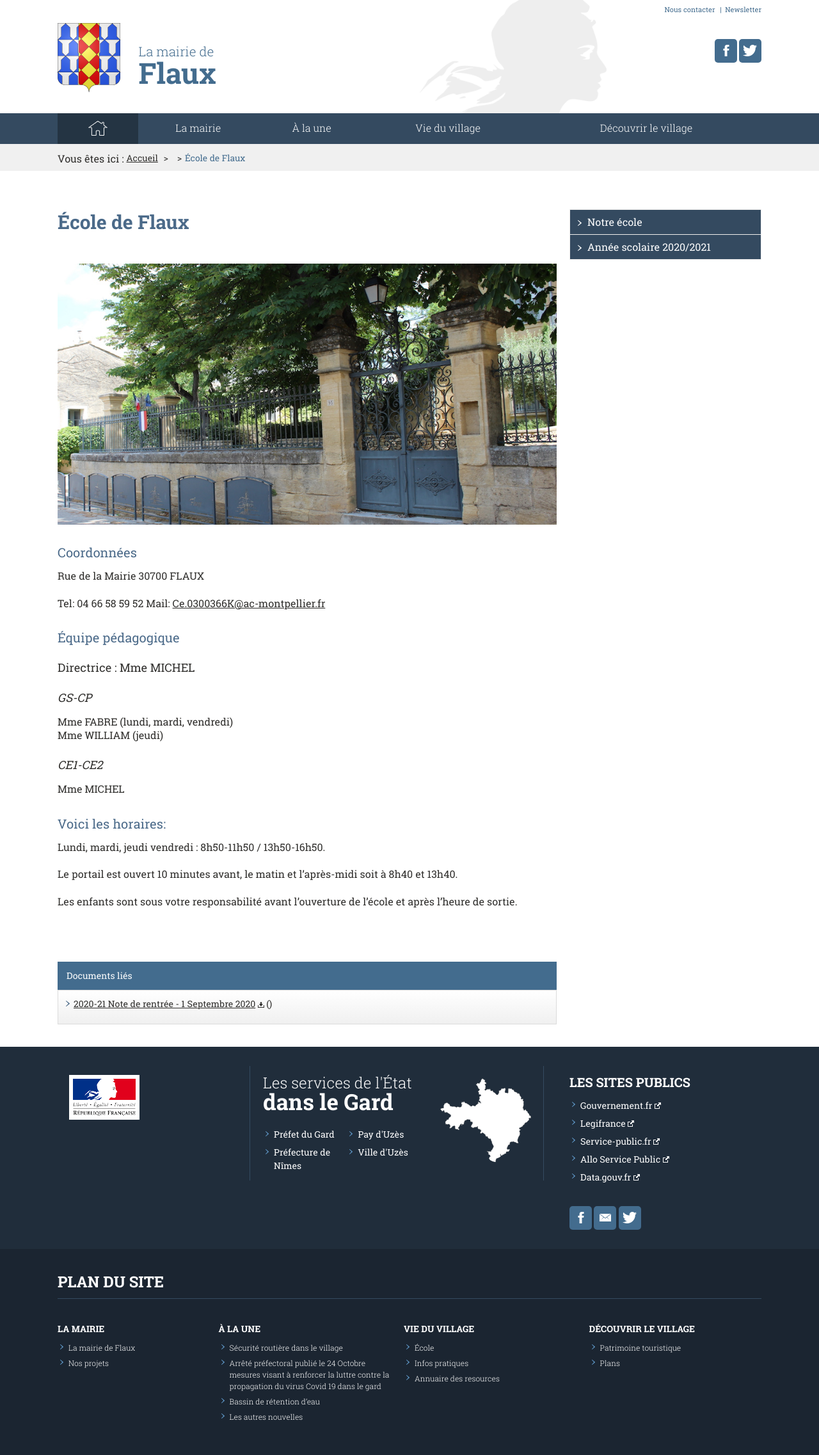
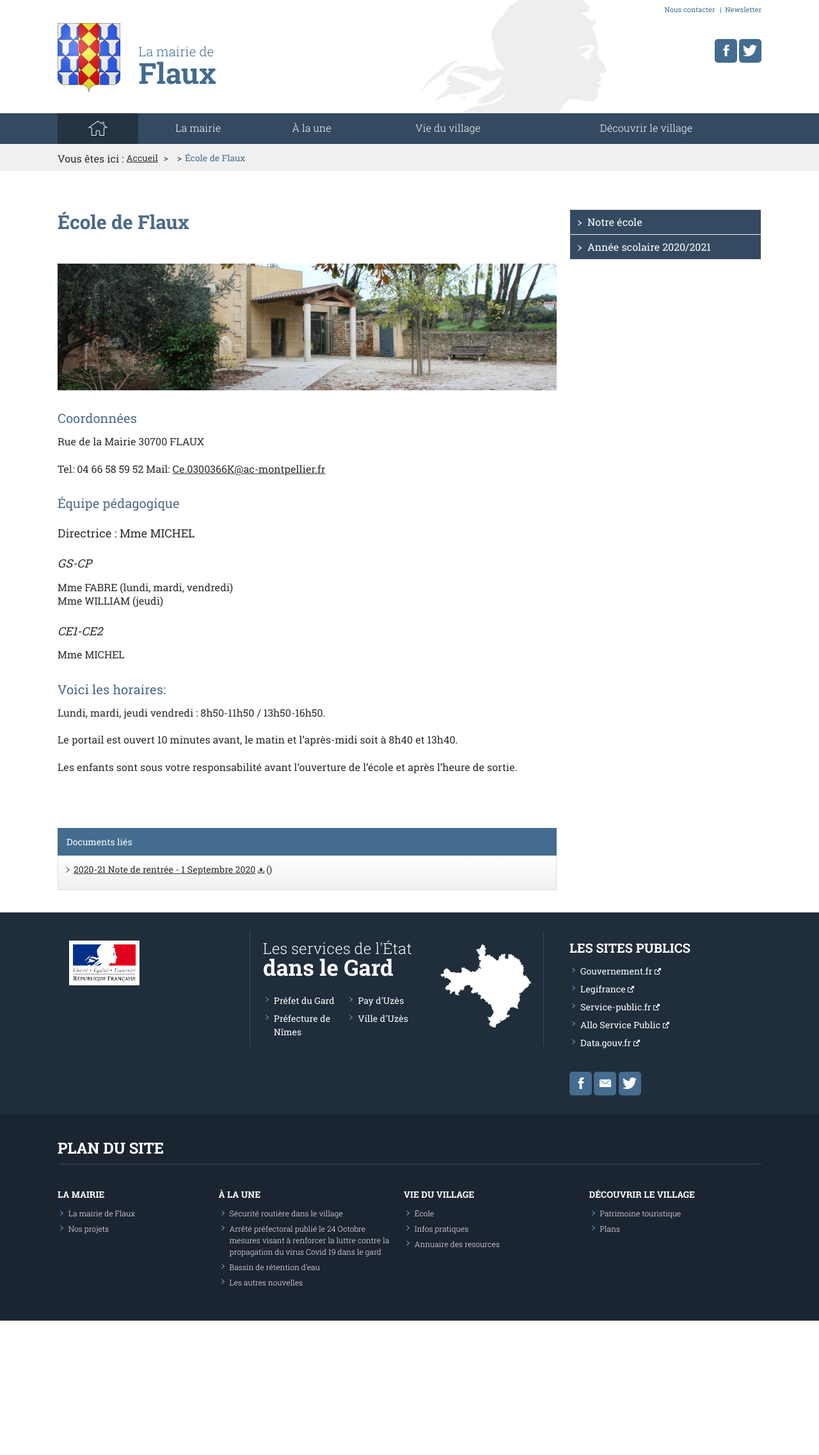
Before and after one commit to Flaux-Village/flaux-village.github.io, a Jekyll site: the page built from ecole.md, in a window 1280 px wide. Shown: the whole page at 64% size. Built offline with Jekyll 4.4.1, drawn with Linux system fonts in a browser that asks for light colours; our own code applies the rules of GitHub Pages for plain Markdown files; after the commit the page ends 2064 px from its top, so only the background shows below that.

Commit message:
Update ecole.md

```diff
--- a/ecole.md
+++ b/ecole.md
@@ -4,7 +4,7 @@ titre: Vie du village | École de Flaux
 description: L'école de Flaux
 keywords: mairie, commune, flaux, gard, ecole, vie
 titre_page: École de Flaux
-illustration: /assets/illustrations/ecolebanner copy.JPG
+illustration: /assets/illustrations/ecoleflauxlandscape_980.JPG
 description_illustration: École de Flaux
 
 menu_secondaire:
```
